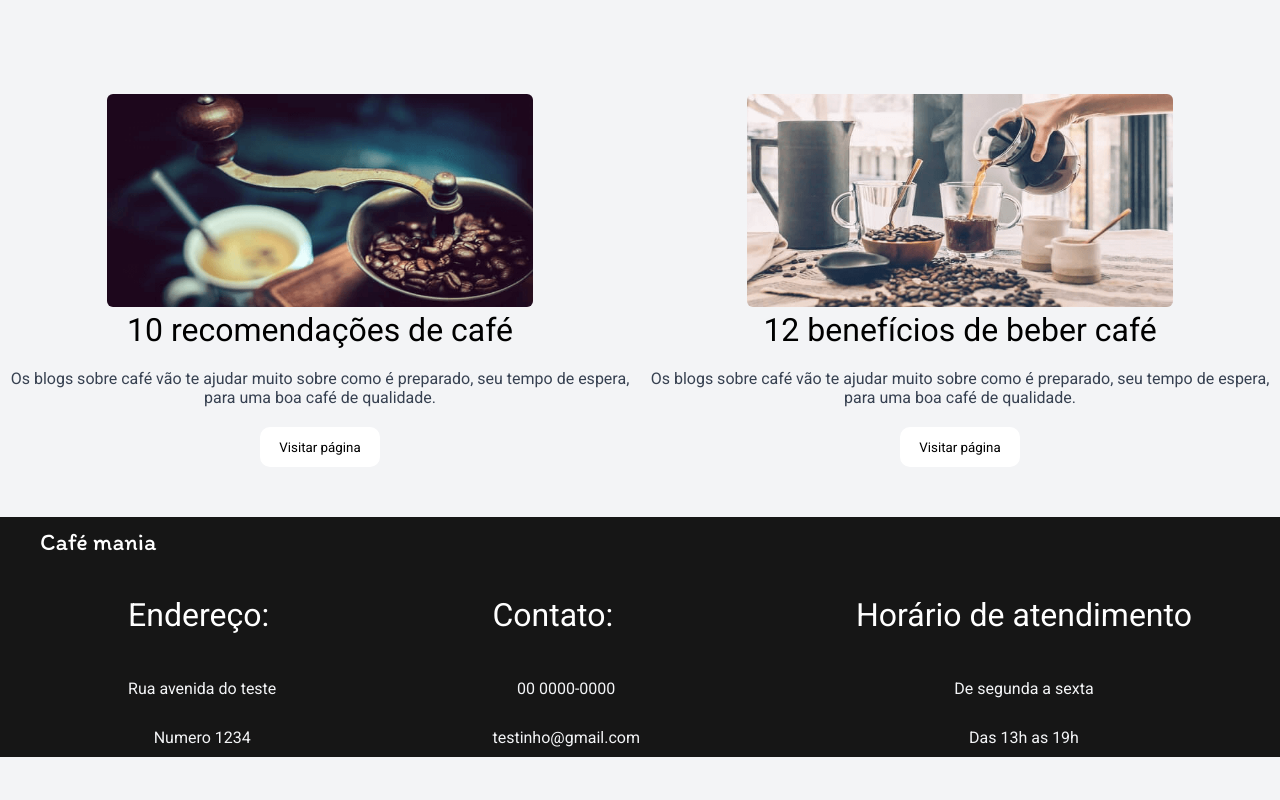
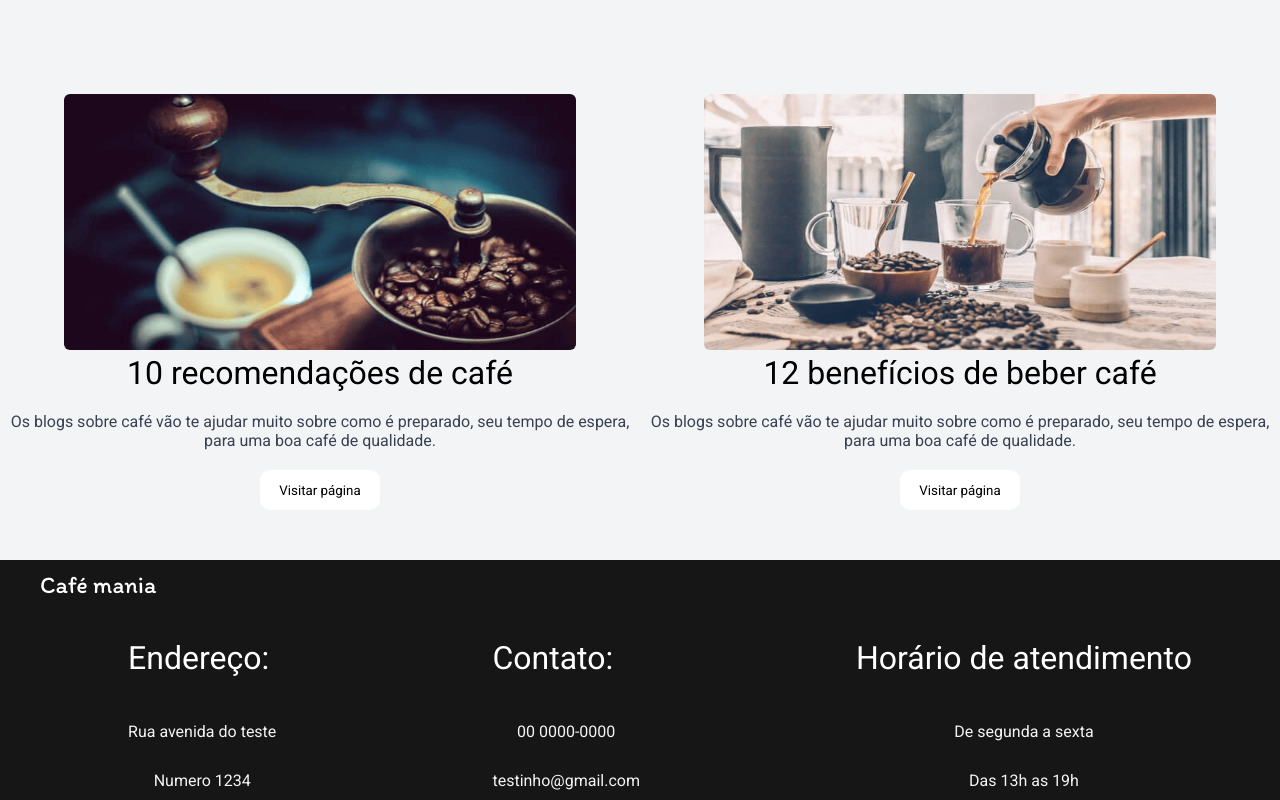
Before and after one commit to Kauacnok/cafe-mania, a React (Vite) app in the folder web/: page / in a window 1280 px wide. Shown: the part 1858-2658 px from the top of the page. Before the commit the page ends 2615 px from the top, so only its background shows below. Built offline with nearby package versions, Linux system fonts and the light colour scheme.

Commit message:
adjusting website styling

```diff
--- a/web/src/components/BlogCard.tsx
+++ b/web/src/components/BlogCard.tsx
@@ -20,7 +20,7 @@ export function BlogCard({ title, description, imageIndex }: BlogCardProps) {
 			<div className="content-blogs">
 				<img src={blogImages[imageIndex]} alt={altImages[imageIndex]} className="blog-image" />
 				<div className="blog-description">
-					<h4>{title}</h4>
+					<h3>{title}</h3>
 					<p>{description}</p>
 					<AlertUserComponent title="Visitar página" classNameStyleButton="button-visit" />
 				</div>
--- a/web/src/components/Footer.tsx
+++ b/web/src/components/Footer.tsx
@@ -6,17 +6,17 @@ export function Footer() {
 			<h1>Café mania</h1>
 			<div className="footer-container">
 				<div className="footer-content">
-					<h5>Endereço:</h5>
+					<h4>Endereço:</h4>
 					<p>Rua avenida do teste</p>
 					<p>Numero 1234</p>
 				</div>
 				<div className="footer-content">
-					<h5>Contato:</h5>
+					<h4>Contato:</h4>
 					<p>00 0000-0000</p>
 					<p>testinho@gmail.com</p>
 				</div>
 				<div className="footer-content">
-					<h5>Horário de atendimento</h5>
+					<h4>Horário de atendimento</h4>
 					<p>De segunda a sexta</p>
 					<p>Das 13h as 19h</p>
 				</div>
--- a/web/src/styles/_blogs.scss
+++ b/web/src/styles/_blogs.scss
@@ -27,8 +27,8 @@
 			}
 
 			@media screen and (min-width: 1200px) {
-				height: 213px;
-				width: 426px;
+				height: 256px;
+				width: 512px;
 			}
 		}
 
@@ -36,7 +36,7 @@
 			display: flex;
 			flex-direction: column;
 
-			h4 {
+			h3 {
 				font-size: 2.0rem;
 				text-align: center;
 
--- a/web/src/styles/_footer.scss
+++ b/web/src/styles/_footer.scss
@@ -20,7 +20,7 @@ footer {
 		.footer-content {
 			display: flex;
 			flex-direction: column;
-			h5 {
+			h4 {
 				color: white;
 				font-size: 2.0rem;
 				margin-top: 25px;
--- a/web/src/styles/_products.scss
+++ b/web/src/styles/_products.scss
@@ -55,6 +55,7 @@ main {
 			justify-content: center;
 			align-items: center;
 			flex-direction: row;
+			margin: 0px 10px 0px 10px;
 		}
 
 		.container-card-product {
```
